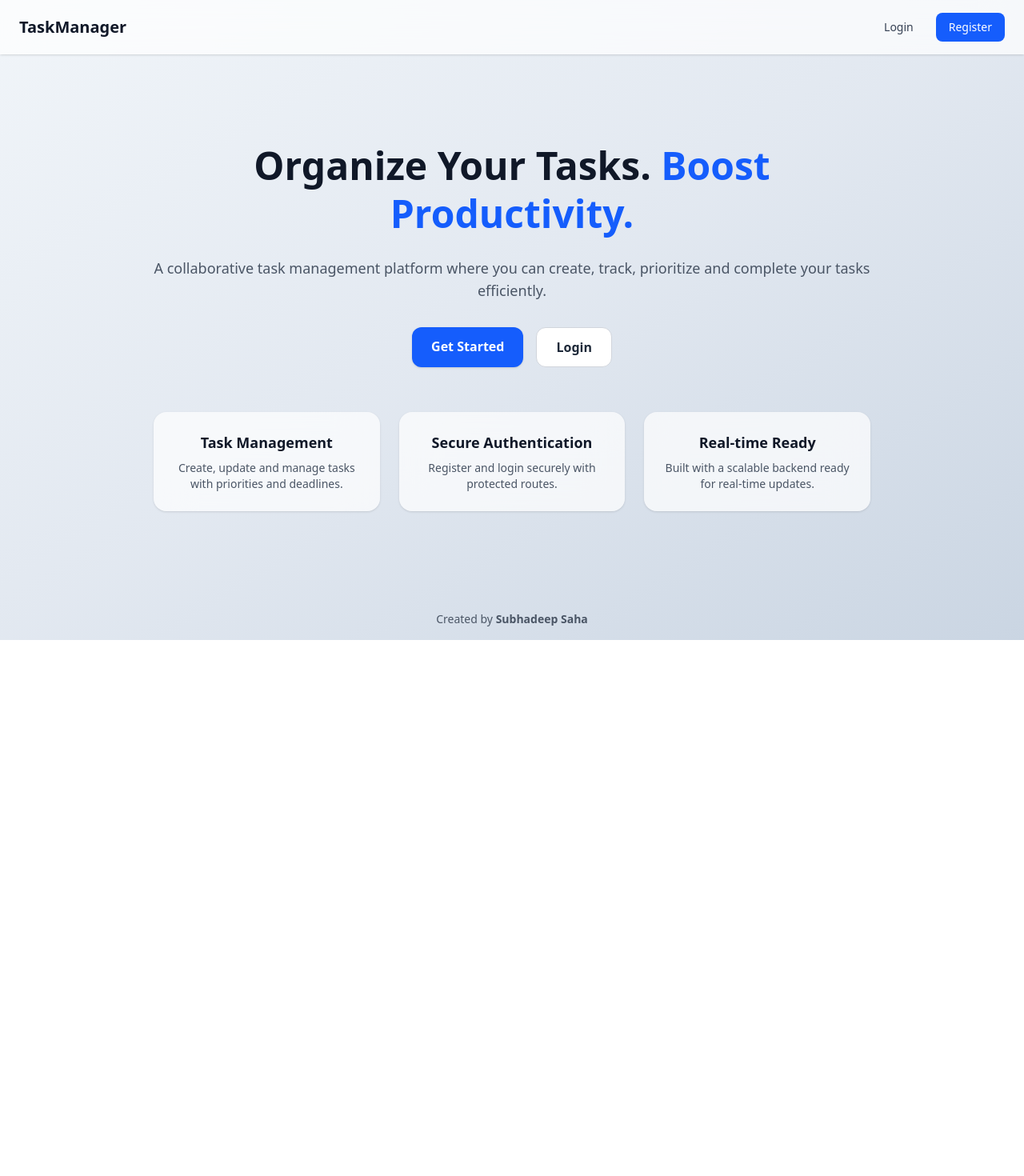
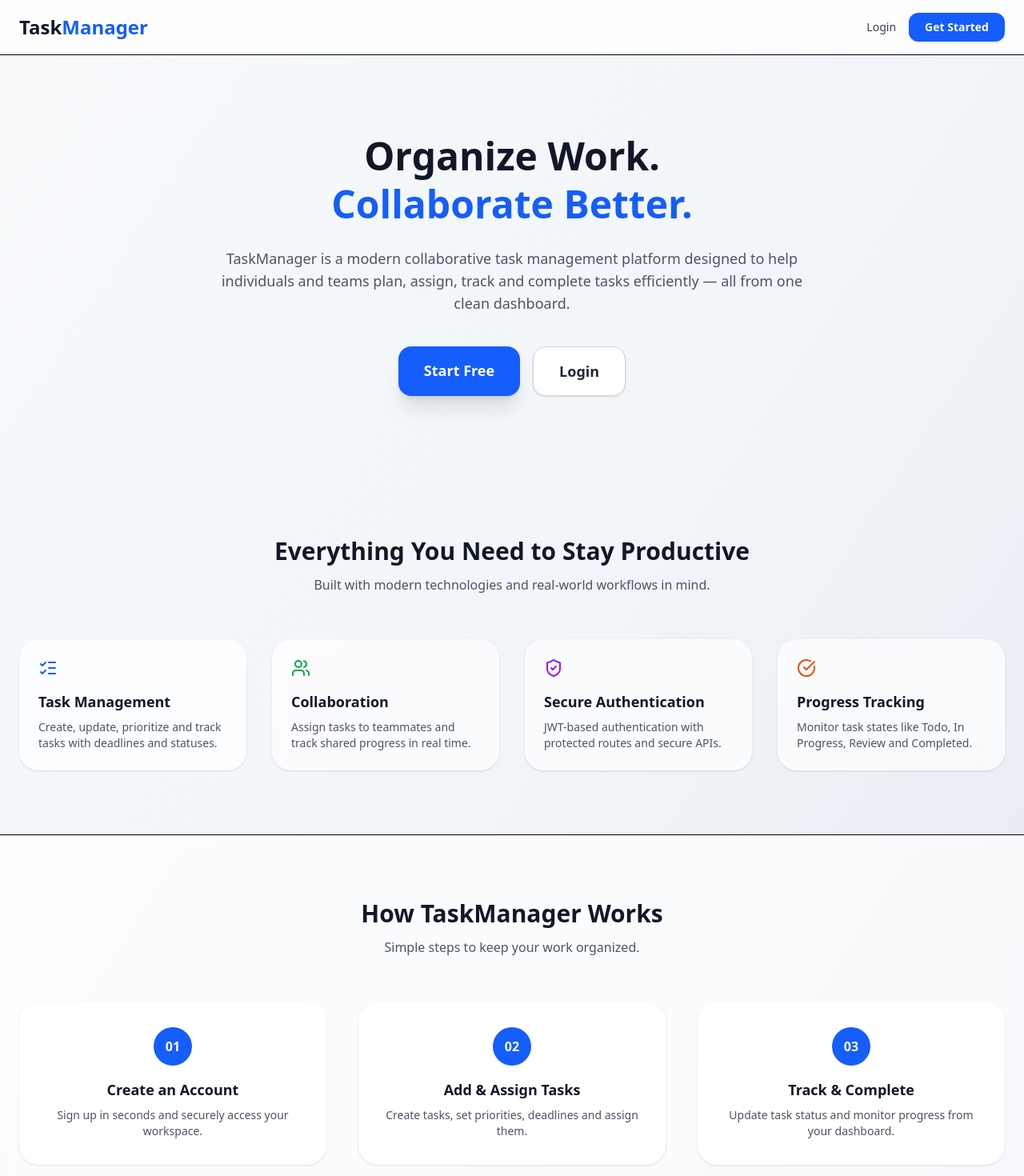
Before and after one commit to Subhadeep2609/collaborative-task-manager, a React app in the folder frontend/: page / in a window 1280 px wide. Shown: the top 1470 px of the page at 80% size. Before the commit the page ends 800 px from the top, so only its background shows below. Built offline with nearby package versions, Linux system fonts and the light colour scheme; no server answers; the HTML template or start-up script is replaced by a standard one.

Commit message:
feat: add public homepage with auth navigation and footer , fix: improve routing with auth loading state and redirects & feat: redesign homepage with modern SaaS UI and detailed content

```diff
--- a/frontend/src/App.tsx
+++ b/frontend/src/App.tsx
@@ -7,7 +7,16 @@ import ProtectedRoute from "./components/ProtectedRoute";
 import { AuthProvider, useAuth } from "./context/auth.context";
 
 function AppRoutes() {
-  const { user } = useAuth();
+  const { user, loading } = useAuth();
+
+  // ⏳ Wait for auth check to finish
+  if (loading) {
+    return (
+      <div className="min-h-screen flex items-center justify-center text-gray-600">
+        Checking authentication...
+      </div>
+    );
+  }
 
   return (
     <Routes>
@@ -18,8 +27,14 @@ function AppRoutes() {
       />
 
       {/* Auth */}
-      <Route path="/login" element={<Login />} />
-      <Route path="/register" element={<Register />} />
+      <Route
+        path="/login"
+        element={user ? <Navigate to="/dashboard" /> : <Login />}
+      />
+      <Route
+        path="/register"
+        element={user ? <Navigate to="/dashboard" /> : <Register />}
+      />
 
       {/* Protected Dashboard */}
       <Route
@@ -30,6 +45,9 @@ function AppRoutes() {
           </ProtectedRoute>
         }
       />
+
+      {/* Fallback */}
+      <Route path="*" element={<Navigate to="/" />} />
     </Routes>
   );
 }
--- a/frontend/src/pages/Home.tsx
+++ b/frontend/src/pages/Home.tsx
@@ -1,94 +1,201 @@
 import { Link } from "react-router-dom";
+import { CheckCircle, Users, ShieldCheck, ListChecks } from "lucide-react";
 
 export default function Home() {
   return (
-    <div className="min-h-screen flex flex-col bg-gradient-to-br from-slate-100 via-slate-200 to-slate-300">
-      {/* Navbar */}
-      <nav className="flex items-center justify-between px-6 py-4 bg-white/70 backdrop-blur-xl shadow-sm">
-        <h1 className="text-xl font-bold text-gray-900">
-          TaskManager
+    <div className="min-h-screen bg-gradient-to-br from-slate-50 via-slate-100 to-slate-200">
+      {/* ================= HEADER ================= */}
+      <header className="sticky top-0 z-50 bg-white/80 backdrop-blur border-b">
+        <div className="mx-auto max-w-7xl px-6 py-4 flex items-center justify-between">
+          <h1 className="text-2xl font-bold text-gray-900">
+            Task<span className="text-blue-600">Manager</span>
           </h1>
 
-        <div className="flex gap-3">
+          <div className="flex items-center gap-4">
             <Link
               to="/login"
-            className="px-4 py-2 rounded-lg text-sm font-medium text-gray-700 hover:bg-gray-100 transition"
+              className="text-sm font-medium text-gray-700 hover:text-blue-600 transition"
             >
               Login
             </Link>
             <Link
               to="/register"
-            className="px-4 py-2 rounded-lg bg-blue-600 text-sm font-medium text-white hover:bg-blue-700 transition"
-          >
-            Register
-          </Link>
-        </div>
-      </nav>
-
-      {/* Hero Section */}
-      <main className="flex-1 flex items-center justify-center px-6">
-        <div className="max-w-4xl text-center">
-          <h2 className="text-4xl md:text-5xl font-extrabold text-gray-900 leading-tight">
-            Organize Your Tasks.
-            <span className="text-blue-600"> Boost Productivity.</span>
-          </h2>
-
-          <p className="mt-6 text-lg text-gray-600">
-            A collaborative task management platform where you can create,
-            track, prioritize and complete your tasks efficiently.
-          </p>
-
-          <div className="mt-8 flex justify-center gap-4">
-            <Link
-              to="/register"
-              className="px-6 py-3 rounded-xl bg-blue-600 text-white font-semibold shadow hover:bg-blue-700 transition"
+              className="rounded-xl bg-blue-600 px-5 py-2 text-sm font-semibold text-white shadow hover:bg-blue-700 transition"
             >
               Get Started
             </Link>
+          </div>
+        </div>
+      </header>
+
+      {/* ================= HERO ================= */}
+      <section className="relative overflow-hidden">
+        <div className="mx-auto max-w-7xl px-6 py-24 text-center">
+          <h2 className="text-5xl font-extrabold leading-tight text-gray-900">
+            Organize Work.
+            <br />
+            <span className="text-blue-600">Collaborate Better.</span>
+          </h2>
+
+          <p className="mx-auto mt-6 max-w-3xl text-lg text-gray-600">
+            TaskManager is a modern collaborative task management platform
+            designed to help individuals and teams plan, assign, track and
+            complete tasks efficiently — all from one clean dashboard.
+          </p>
+
+          <div className="mt-10 flex justify-center gap-4">
+            <Link
+              to="/register"
+              className="rounded-2xl bg-blue-600 px-8 py-4 text-lg font-semibold text-white shadow-xl hover:bg-blue-700 hover:scale-[1.03] transition"
+            >
+              Start Free
+            </Link>
             <Link
               to="/login"
-              className="px-6 py-3 rounded-xl border border-gray-300 bg-white text-gray-800 font-semibold hover:bg-gray-100 transition"
+              className="rounded-2xl border border-gray-300 bg-white px-8 py-4 text-lg font-semibold text-gray-800 shadow hover:bg-gray-100 transition"
             >
               Login
             </Link>
           </div>
+        </div>
+      </section>
 
-          {/* Features */}
-          <div className="mt-14 grid gap-6 sm:grid-cols-3">
-            <div className="rounded-2xl bg-white/70 backdrop-blur-xl p-6 shadow">
-              <h3 className="text-lg font-semibold text-gray-900">
-                Task Management
+      {/* ================= FEATURES ================= */}
+      <section className="mx-auto max-w-7xl px-6 py-20">
+        <div className="text-center mb-14">
+          <h3 className="text-3xl font-bold text-gray-900">
+            Everything You Need to Stay Productive
           </h3>
-              <p className="mt-2 text-sm text-gray-600">
-                Create, update and manage tasks with priorities and deadlines.
+          <p className="mt-3 text-gray-600">
+            Built with modern technologies and real-world workflows in mind.
           </p>
         </div>
 
-            <div className="rounded-2xl bg-white/70 backdrop-blur-xl p-6 shadow">
-              <h3 className="text-lg font-semibold text-gray-900">
-                Secure Authentication
+        <div className="grid gap-8 sm:grid-cols-2 lg:grid-cols-4">
+          <FeatureCard
+            icon={<ListChecks className="text-blue-600" />}
+            title="Task Management"
+            desc="Create, update, prioritize and track tasks with deadlines and statuses."
+          />
+
+          <FeatureCard
+            icon={<Users className="text-green-600" />}
+            title="Collaboration"
+            desc="Assign tasks to teammates and track shared progress in real time."
+          />
+
+          <FeatureCard
+            icon={<ShieldCheck className="text-purple-600" />}
+            title="Secure Authentication"
+            desc="JWT-based authentication with protected routes and secure APIs."
+          />
+
+          <FeatureCard
+            icon={<CheckCircle className="text-orange-600" />}
+            title="Progress Tracking"
+            desc="Monitor task states like Todo, In Progress, Review and Completed."
+          />
+        </div>
+      </section>
+
+      {/* ================= HOW IT WORKS ================= */}
+      <section className="bg-white/70 backdrop-blur border-y">
+        <div className="mx-auto max-w-7xl px-6 py-20">
+          <div className="text-center mb-14">
+            <h3 className="text-3xl font-bold text-gray-900">
+              How TaskManager Works
             </h3>
-              <p className="mt-2 text-sm text-gray-600">
-                Register and login securely with protected routes.
+            <p className="mt-3 text-gray-600">
+              Simple steps to keep your work organized.
             </p>
           </div>
 
-            <div className="rounded-2xl bg-white/70 backdrop-blur-xl p-6 shadow">
-              <h3 className="text-lg font-semibold text-gray-900">
-                Real-time Ready
-              </h3>
-              <p className="mt-2 text-sm text-gray-600">
-                Built with a scalable backend ready for real-time updates.
-              </p>
+          <div className="grid gap-10 sm:grid-cols-3">
+            <StepCard
+              step="01"
+              title="Create an Account"
+              desc="Sign up in seconds and securely access your workspace."
+            />
+            <StepCard
+              step="02"
+              title="Add & Assign Tasks"
+              desc="Create tasks, set priorities, deadlines and assign them."
+            />
+            <StepCard
+              step="03"
+              title="Track & Complete"
+              desc="Update task status and monitor progress from your dashboard."
+            />
           </div>
         </div>
+      </section>
+
+      {/* ================= CTA ================= */}
+      <section className="mx-auto max-w-7xl px-6 py-24 text-center">
+        <h3 className="text-4xl font-bold text-gray-900">
+          Ready to Get Organized?
+        </h3>
+        <p className="mt-4 text-gray-600">
+          Start managing your tasks efficiently today.
+        </p>
+
+        <Link
+          to="/register"
+          className="mt-8 inline-block rounded-2xl bg-blue-600 px-10 py-4 text-lg font-semibold text-white shadow-xl hover:bg-blue-700 hover:scale-[1.04] transition"
+        >
+          Create Your Free Account
+        </Link>
+      </section>
+
+      {/* ================= FOOTER ================= */}
+      <footer className="border-t bg-white/80 backdrop-blur">
+        <div className="mx-auto max-w-7xl px-6 py-6 text-center text-sm text-gray-600">
+          © {new Date().getFullYear()} TaskManager — Created by{" "}
+          <span className="font-semibold text-gray-900">
+            Subhadeep Saha
+          </span>
         </div>
-      </main>
-
-      {/* Footer */}
-      <footer className="py-4 text-center text-sm text-gray-600">
-        Created by <span className="font-semibold">Subhadeep Saha</span>
       </footer>
     </div>
   );
 }
+
+/* ================= SMALL COMPONENTS ================= */
+
+function FeatureCard({
+  icon,
+  title,
+  desc,
+}: {
+  icon: React.ReactNode;
+  title: string;
+  desc: string;
+}) {
+  return (
+    <div className="rounded-3xl bg-white/70 backdrop-blur p-6 shadow hover:shadow-lg transition">
+      <div className="mb-4">{icon}</div>
+      <h4 className="text-lg font-semibold text-gray-900">{title}</h4>
+      <p className="mt-2 text-sm text-gray-600">{desc}</p>
+    </div>
+  );
+}
+
+function StepCard({
+  step,
+  title,
+  desc,
+}: {
+  step: string;
+  title: string;
+  desc: string;
+}) {
+  return (
+    <div className="rounded-3xl bg-white p-8 shadow hover:shadow-lg transition text-center">
+      <div className="mx-auto mb-4 flex h-12 w-12 items-center justify-center rounded-full bg-blue-600 text-white font-bold">
+        {step}
+      </div>
+      <h4 className="text-lg font-semibold text-gray-900">{title}</h4>
+      <p className="mt-2 text-sm text-gray-600">{desc}</p>
+    </div>
+  );
+}
```
Lines whose indentation alone changed are shown as unchanged.
